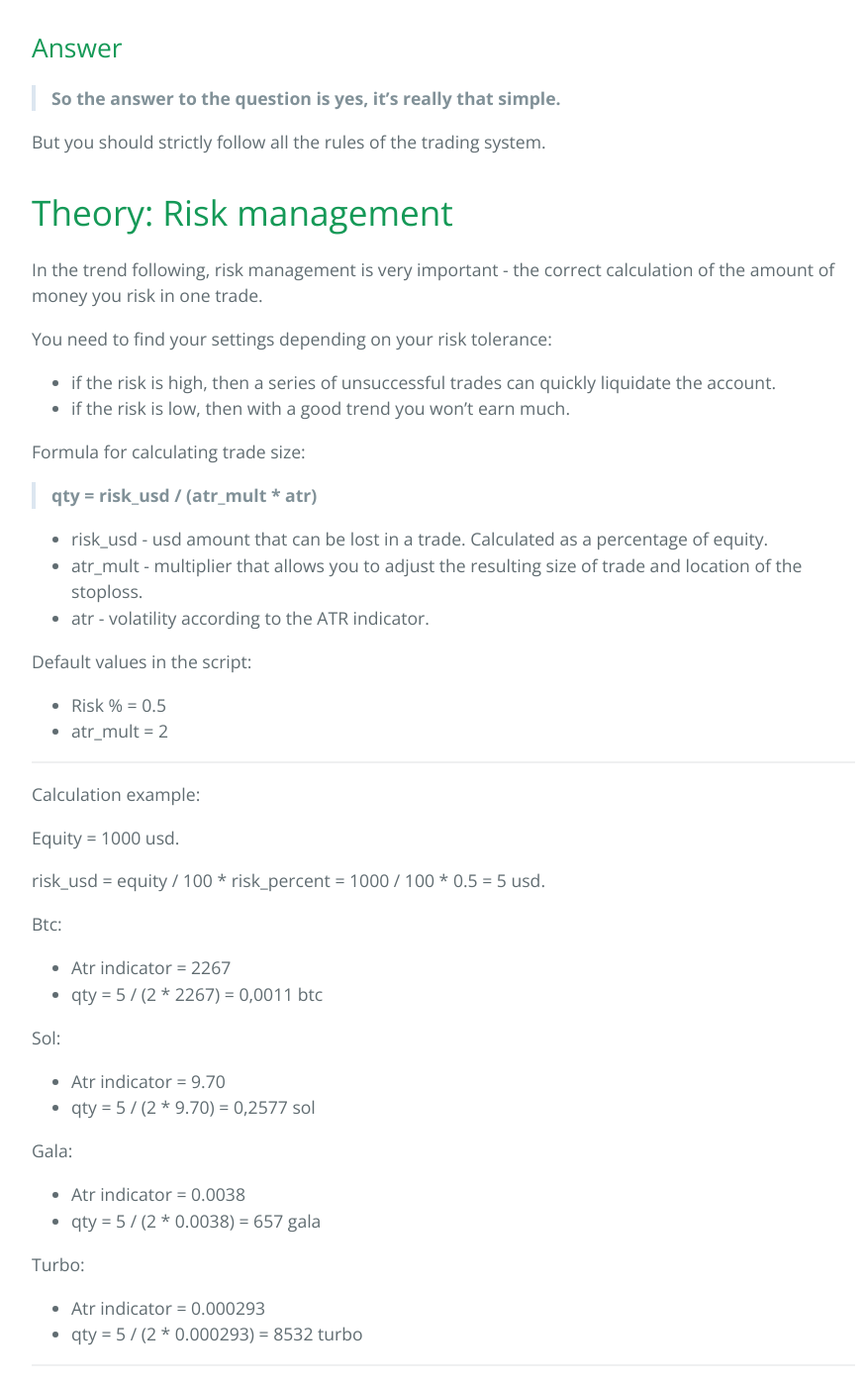
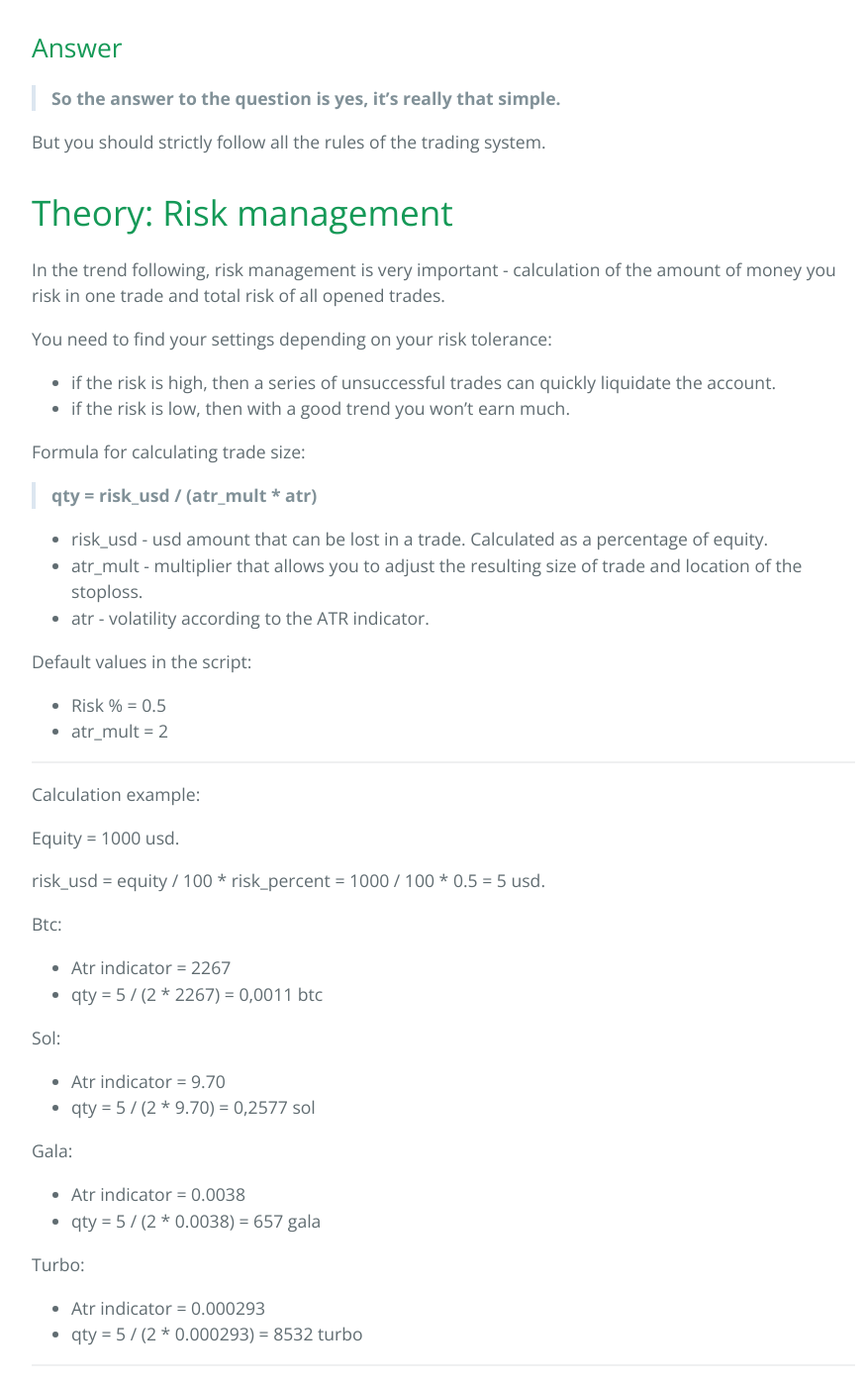
Before and after one commit to sergeyen7/sergeyen7.github.io, a Jekyll site: the page built from index.md, in a window 1280 px wide and 1400 px high, scrolled down 12017 px. Shown: the whole window at 99% size, without its empty margins (192-1067 px from the left). Built offline with Jekyll 4.4.1, drawn with Linux system fonts in a browser that asks for light colours; nearby versions of some CDN libraries; some of the changed text lies outside the part shown.

Commit message:
Update index.md

```diff
--- a/index.md
+++ b/index.md
@@ -333,7 +333,7 @@ But you should strictly follow all the rules of the trading system.
 
 # Theory: Risk management
 
-In the trend following, risk management is very important - the correct calculation of the amount of money you risk in one trade.
+In the trend following, risk management is very important - calculation of the amount of money you risk in one trade and total risk of all opened trades.
 
 You need to find your settings depending on your risk tolerance:
 * if the risk is high, then a series of unsuccessful trades can quickly liquidate the account.
@@ -378,10 +378,14 @@ Turbo:
 * * *
 
 Different volatility results in different cost - sum of usd spended on trade (qty * price):
-* Btc: 0,0011 * 69443 = 76.58 usd.
-* Sol: 0,2577 * 160.14 = 41.27 usd.
-* Gala: 657 * 0.0379 = 24.93 usd.
-* Turbo: 8532 * 0.002444 = 20.85 usd.
+* Btc:
+  * 0,0011 * 69443 = 76.58 usd.
+* Sol:
+  * 0,2577 * 160.14 = 41.27 usd.
+* Gala:
+  * 657 * 0.0379 = 24.93 usd.
+* Turbo:
+  * 8532 * 0.002444 = 20.85 usd.
 
 **But all these trades have the same risk - 5 usd.**
 
```
